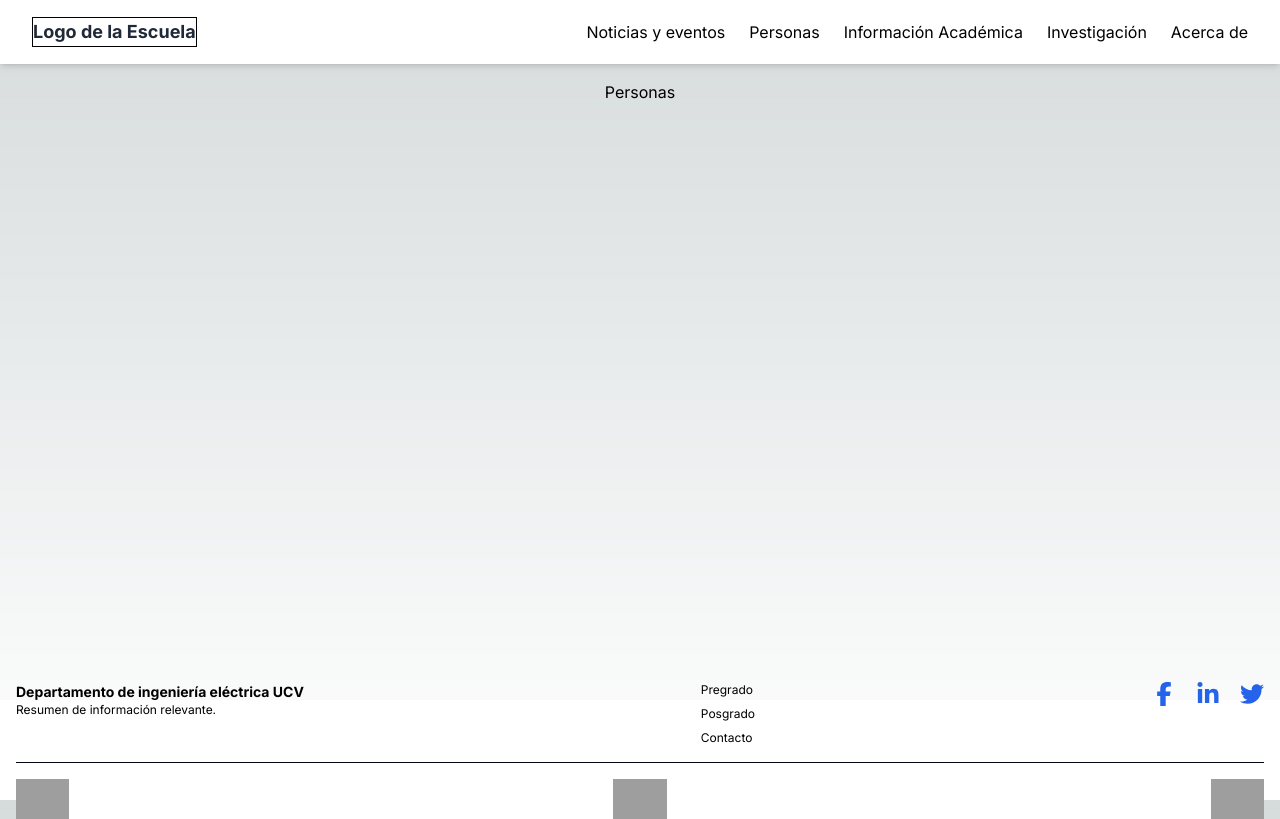
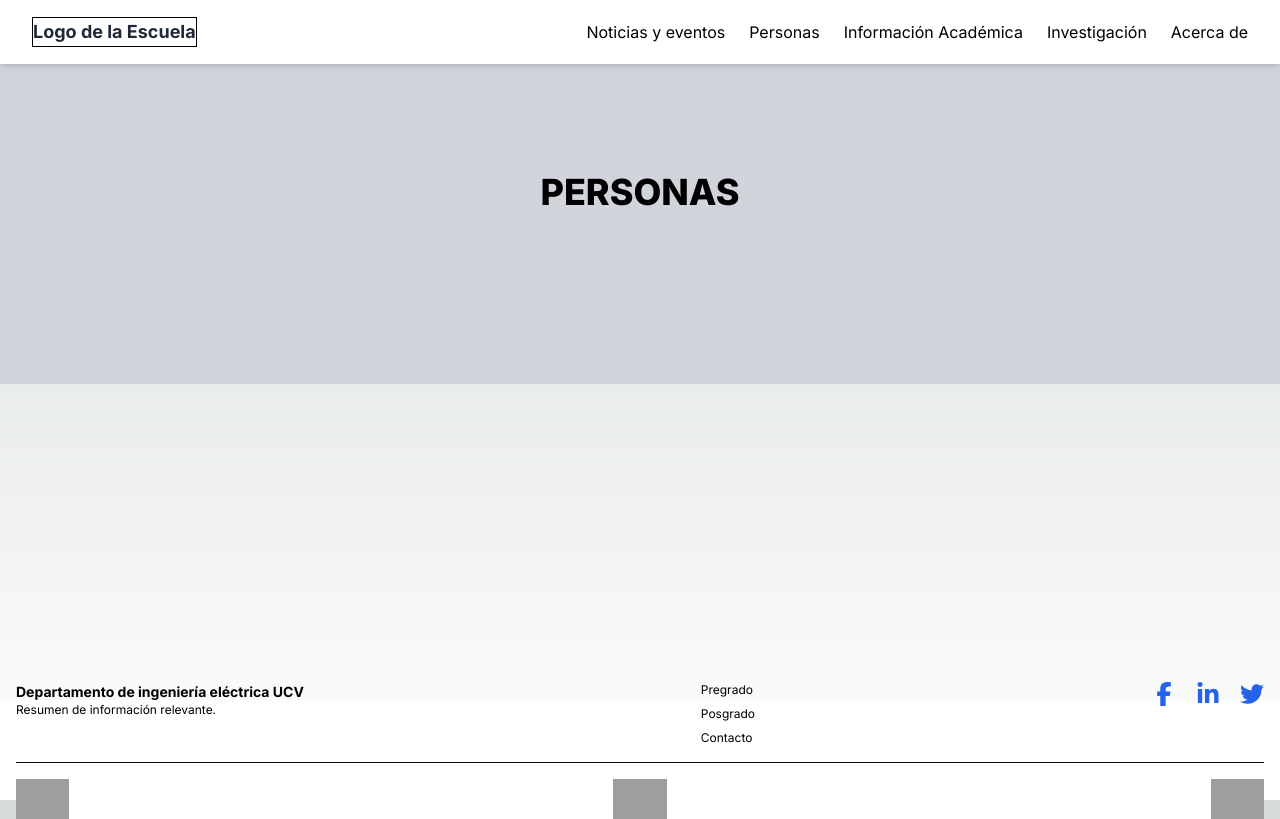
Before and after one commit to LideEieUcv/eie-frontend, a Next.js app: page /personas in a window 1280 px wide. Built offline with nearby package versions, Linux system fonts and the light colour scheme; grey boxes are pictures that could not be loaded.

Commit message:
fix: create title and personas page

```diff
--- a/app/personas/page.tsx
+++ b/app/personas/page.tsx
@@ -4,9 +4,12 @@ import Footer from '@/app/components/footer';
 
 const Index = () => {
   return (
-    <div className="container mx-auto py-20">
-      <h1><center>Personas</center></h1>
-    </div>
+    <>
+      {/* Título principal */}
+      <div className='min-h-96 bg-gray-300 flex flex-col items-center justify-center text-black text-3xl lg:text-4xl font-extrabold text-center px-4 mb-5'>
+        <h1>PERSONAS</h1>
+      </div>
+    </>
   );
 };
 
```
